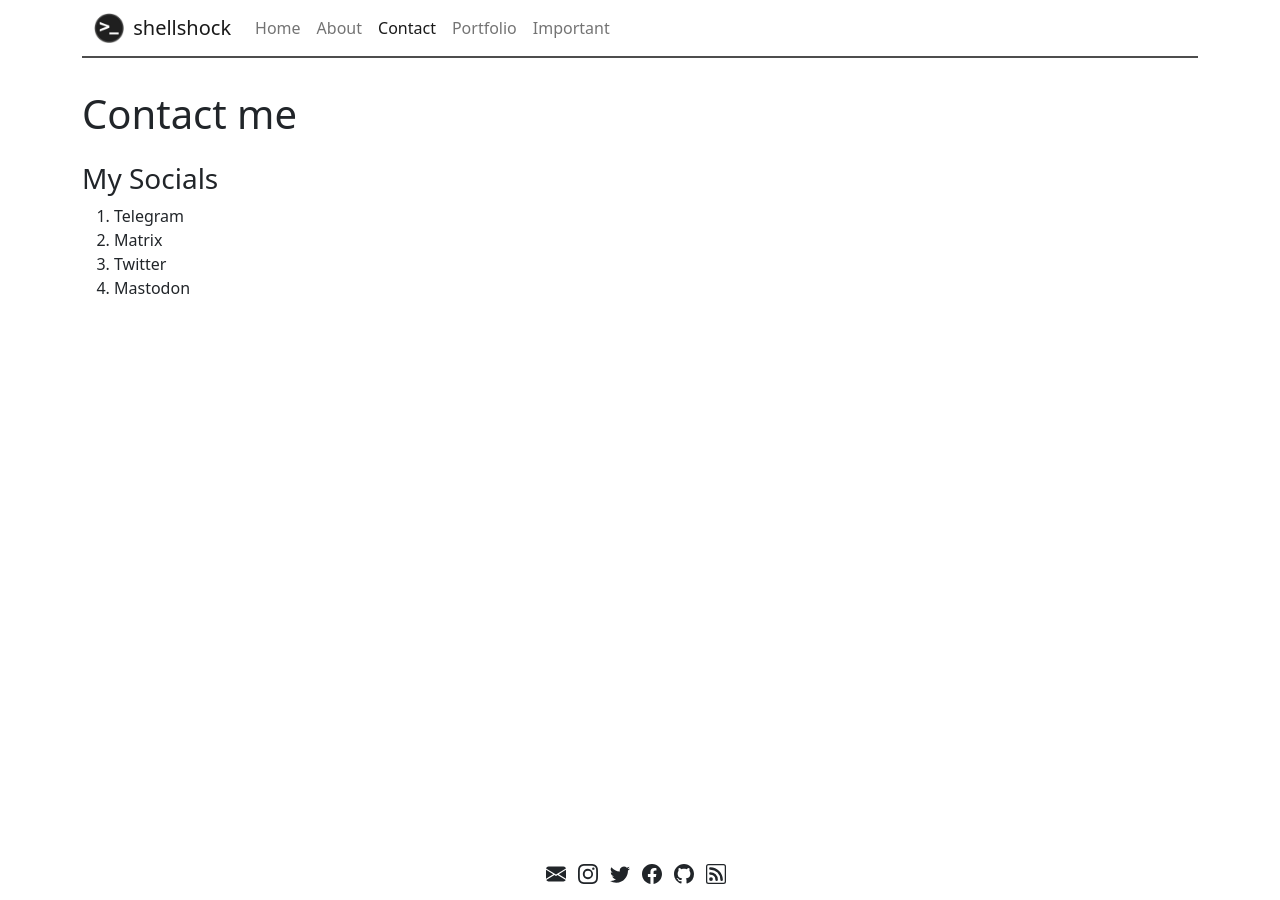
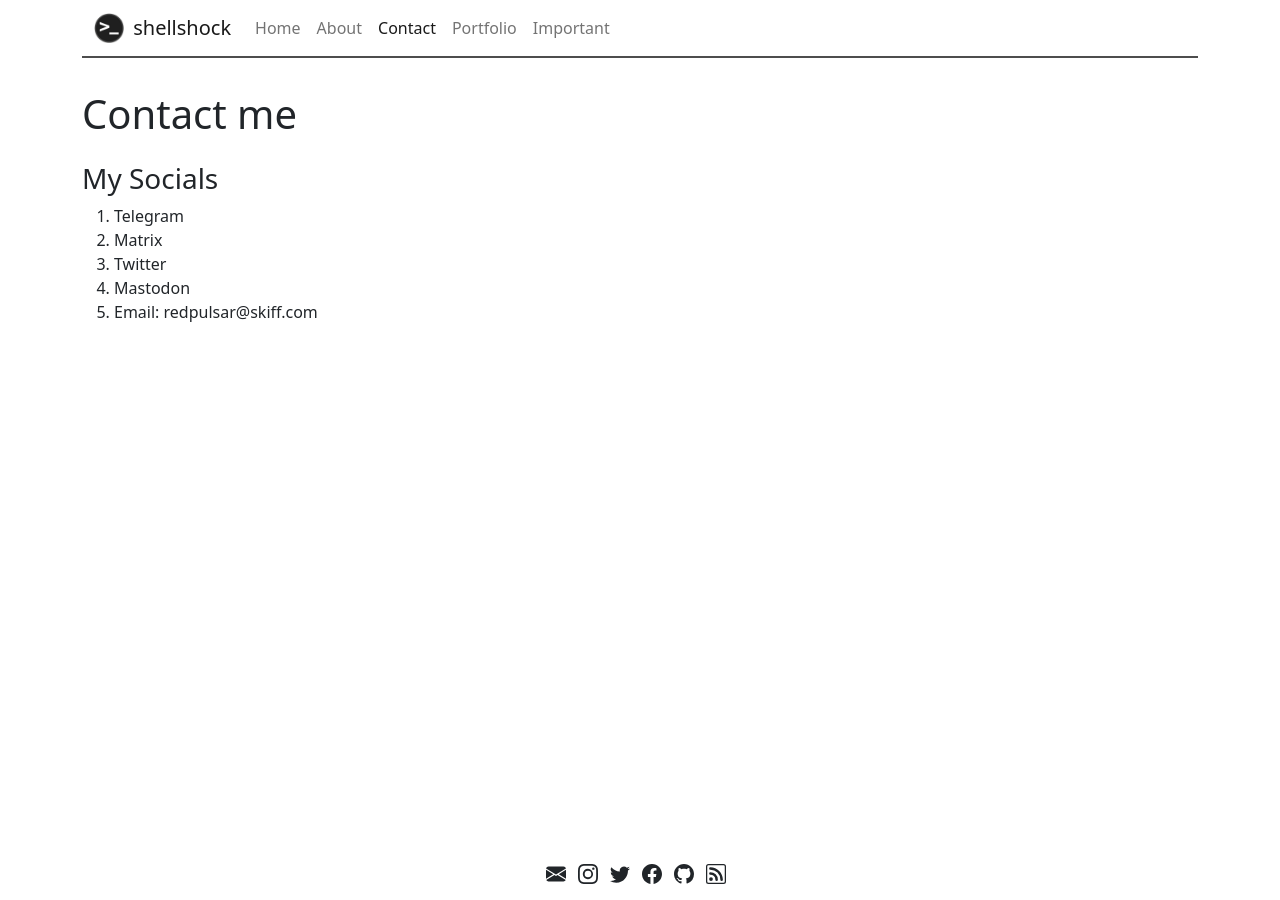
Before and after one commit to depgod/weblog, a Jekyll site: the page built from contact.md, in a window 1280 px wide. Built offline with Jekyll 4.4.1, drawn with Linux system fonts in a browser that asks for light colours.

Commit message:
minor stuff

```diff
--- a/contact.md
+++ b/contact.md
@@ -10,3 +10,4 @@ permalink: /contact/
 2. Matrix
 3. Twitter
 4. Mastodon
+5. Email: redpulsar@skiff.com
```
